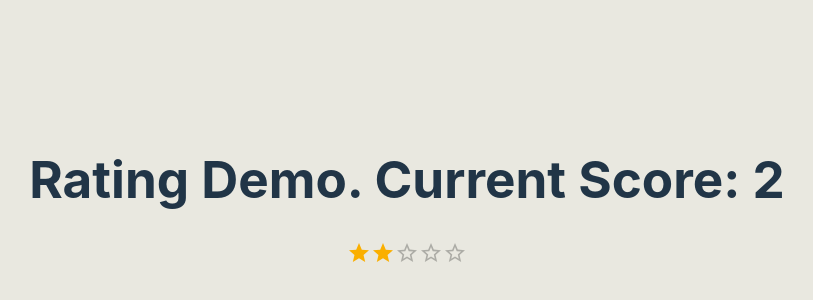
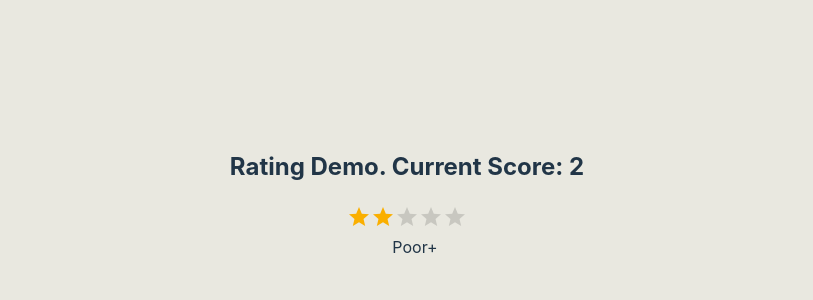
Before and after one commit to yisusworldwide/my-react-apps, a React (Vite) app: page / in a window 1280 px wide. Shown: the part 206-506 px from the top of the page, without its empty margins (233-1046 px from the left). Built offline with nearby package versions, Linux system fonts and the light colour scheme.

Commit message:
Implemented "hover-feedback" for RatingDemo component

```diff
--- a/src/RatingDemo.jsx
+++ b/src/RatingDemo.jsx
@@ -1,18 +1,70 @@
 import { useState } from "react";
 import Rating from '@mui/material/Rating';
+import Box from '@mui/material/Box';
+import StarIcon from '@mui/icons-material/Star';
 
-export default function RatingDemo(){
+// export default function RatingDemo(){
+//     const [score, setScore] = useState(2);
+//     return (
+//         <div>
+//             <h1>Rating Demo. Current Score: {score}</h1>
+//             <Rating
+//             name="simple-controlled"
+//             value={score}
+//             onChange={(event, newValue) => {
+//             setScore(newValue);
+//             }}
+//             />
+//         </div>
+//     );
+// }
+
+const labels = {
+    0.5: 'Useless',
+    1: 'Useless+',
+    1.5: 'Poor',
+    2: 'Poor+',
+    2.5: 'Ok',
+    3: 'Ok+',
+    3.5: 'Good',
+    4: 'Good+',
+    4.5: 'Excellent',
+    5: 'Excellent+',
+  };
+
+  function getLabelText(value) {
+    return `${value} Star${value !== 1 ? 's' : ''}, ${labels[value]}`;
+  }
+
+  export default function RatingDemo() {
     const [score, setScore] = useState(2);
+    const [hover, setHover] = useState(-1);
+
     return (
-        <div>
-            <h1>Rating Demo. Current Score: {score}</h1>
+      <div
+        sx={{
+          width: 200,
+          display: 'flex',
+          alignItems: 'center',
+        }}
+      >
+        <h2>Rating Demo. Current Score: {score}</h2>
         <Rating
-            name="simple-controlled"
+          name="hover-feedback"
           value={score}
+          precision={0.5}
+          getLabelText={getLabelText}
           onChange={(event, newValue) => {
             setScore(newValue);
           }}
+          onChangeActive={(event, newHover) => {
+            setHover(newHover);
+          }}
+          emptyIcon={<StarIcon style={{ opacity: 0.55 }} fontSize="inherit" />}
         />
+        {score !== null && (
+          <Box sx={{ ml: 2 }}>{labels[hover !== -1 ? hover : score]}</Box>
+        )}
       </div>
     );
   }
```
Lines whose indentation alone changed are shown as unchanged.
